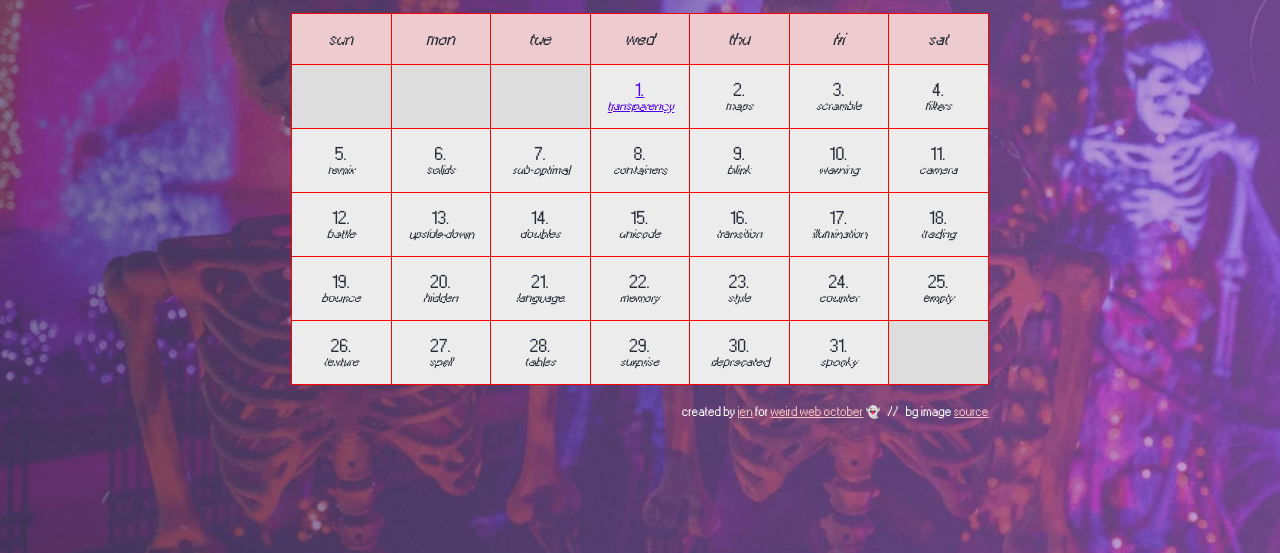
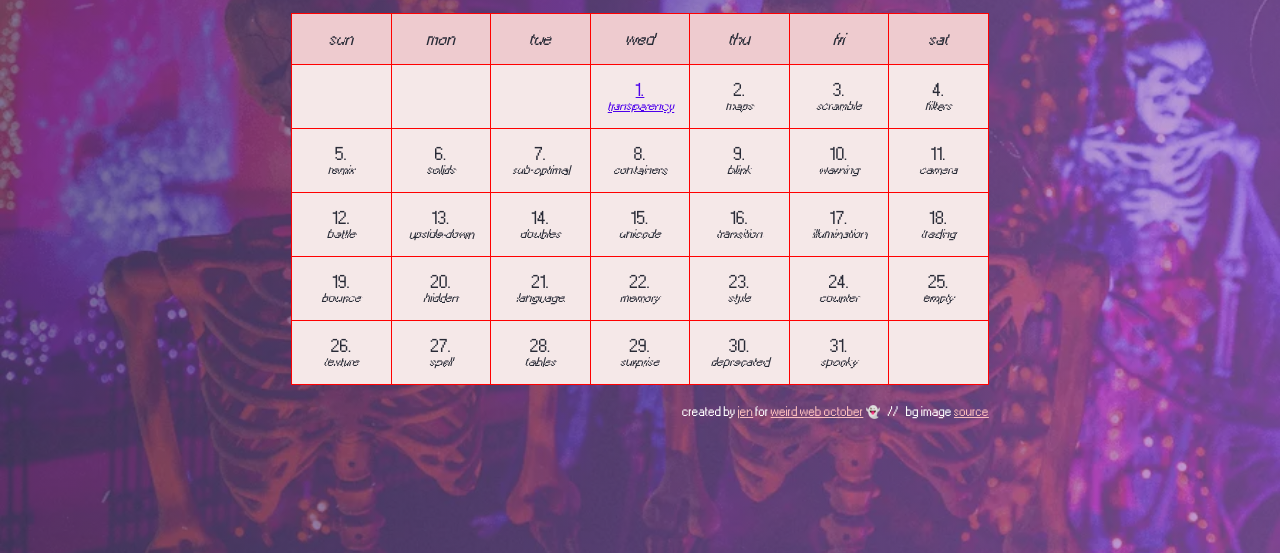
Before and after one commit to jendowns/weird-web, a plain HTML site: page index.html in a window 1280 px wide. Shown: the part 247-800 px from the top of the page. Drawn offline with Linux system fonts and the light colour scheme.

Commit message:
update colors and width

```diff
--- a/index.html
+++ b/index.html
@@ -26,7 +26,7 @@
 				font-display: swap;
 			}
 			:root {
-				--background-color: #ececec;
+				--background-color: #f5e8e8;
 				--text-color: #282a36;
 				--link-color: #4e05eb;
 				--border-color: #444;
@@ -44,7 +44,6 @@
 				font-size: 16px;
 			}
 			body {
-				background-color: var(--background-color);
 				background-image:
 					linear-gradient(to right, rgba(63, 48, 100, 0.657), #9451c48a),
 					url("./images/skelly.webp");
@@ -74,6 +73,7 @@
 				display: grid;
 				place-self: center;
 				gap: 8px;
+				max-width: 697.85px;
 			}
 			h1 {
 				font-size: 3rem;
@@ -128,9 +128,6 @@
 				span {
 					filter: url(#slightlylesscreepytext);
 				}
-			}
-			.empty {
-				background-color: #ddd;
 			}
 			li a,
 			li {
```
